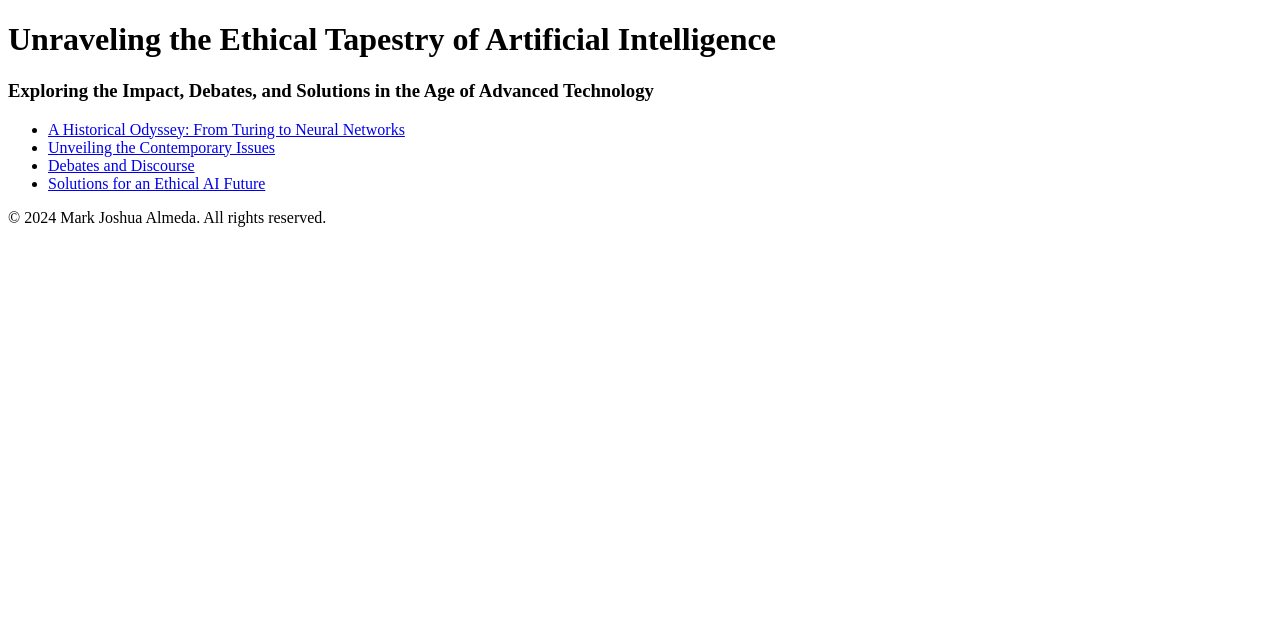
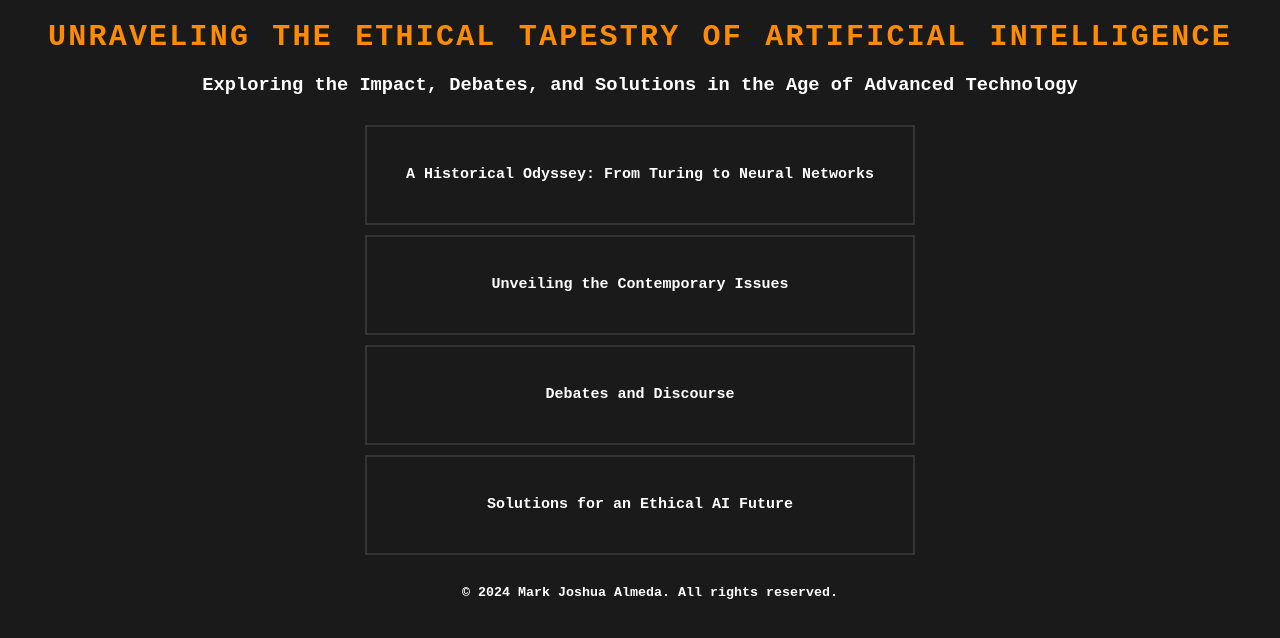
Before and after one commit to Rinka-Sei/sts-final-project, a plain HTML site: page index.html in a window 1280 px wide. Drawn offline with Linux system fonts and the light colour scheme; the site is published under a folder, as on GitHub Pages, so addresses that start at the root find nothing.

Commit message:
added . to paths

```diff
--- a/index.html
+++ b/index.html
@@ -3,8 +3,8 @@
 <head>
     <meta charset="UTF-8">
     <meta name="viewport" content="width=device-width, initial-scale=1.0">
-    <link rel="stylesheet" href="/assets/css/styles_home.css">
-    <link rel="icon" href="/assets/images/icon.png" type="image/png">
+    <link rel="stylesheet" href="./assets/css/styles_home.css">
+    <link rel="icon" href="./assets/images/icon.png" type="image/png">
     <title>STS Final Project</title>
 </head>
 <body>
@@ -12,10 +12,10 @@
     <H3>Exploring the Impact, Debates, and Solutions in the Age of Advanced Technology</H3>
     <div class="container">
         <ul>
-            <div class="small-box"><li><a href="/pages/history.html">A Historical Odyssey: From Turing to Neural Networks</a></li></div>
-            <div class="small-box"><li><a href="/pages/issues.html">Unveiling the Contemporary Issues</a></li></div>
-            <div class="small-box"><li><a href="/pages/debates.html">Debates and Discourse</a></li></div>
-            <div class="small-box"><li><a href="/pages/solutions.html">Solutions for an Ethical AI Future</a></li></div>
+            <div class="small-box"><li><a href="./pages/history.html">A Historical Odyssey: From Turing to Neural Networks</a></li></div>
+            <div class="small-box"><li><a href="./pages/issues.html">Unveiling the Contemporary Issues</a></li></div>
+            <div class="small-box"><li><a href="./pages/debates.html">Debates and Discourse</a></li></div>
+            <div class="small-box"><li><a href="./pages/solutions.html">Solutions for an Ethical AI Future</a></li></div>
         </ul>
   </div>
   <footer>
```
Also changed, not shown: pages/history.html (+4 -4 lines), pages/solutions.html (+1 -1 lines).
